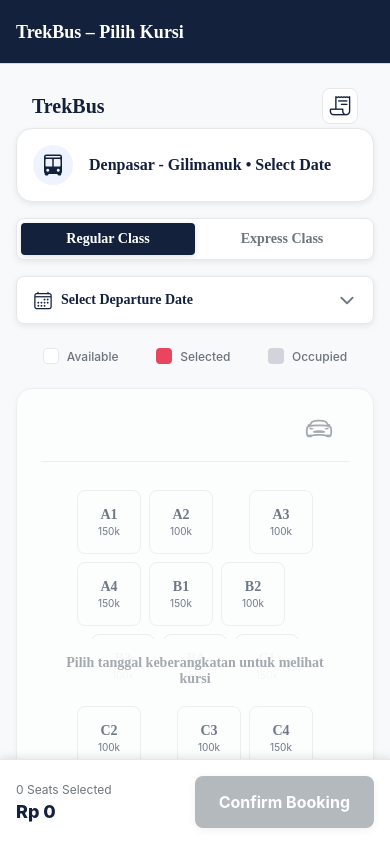
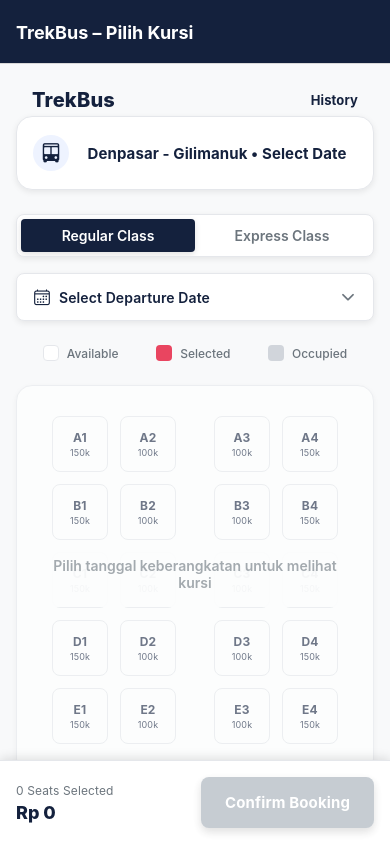
Before and after one commit to Krisnanda7/Bus-Seat-Booking, a React Native app: screen /SeatSelection in a window 390 px wide. Built offline with nearby package versions, Linux system fonts and the light colour scheme.

Commit message:
feat: update font family to 'System' and enhance styling for seat selection screen

```diff
--- a/src/constants/busConfig.ts
+++ b/src/constants/busConfig.ts
@@ -111,7 +111,7 @@
   textOnDark:    '#FFFFFF',
 } as const;
 
-export const FONT_FAMILY = 'Manrope';
+export const FONT_FAMILY = 'System';
 
 export const BORDER_RADIUS = {
   sm:   4,
--- a/src/screens/SeatSelectionScreen.tsx
+++ b/src/screens/SeatSelectionScreen.tsx
@@ -197,15 +197,15 @@
         {/* 1. App Header & Trip Info */}
         <View style={styles.appHeaderRow}>
           <Text style={styles.appTitle}>TrekBus</Text>
-          <TouchableOpacity onPress={() => (navigation as any).navigate('SalesHistory')} style={styles.headerIcon}>
-            <Ionicons name="receipt-outline" size={22} color={COLORS.primary} />
+          <TouchableOpacity onPress={() => (navigation as any).navigate('SalesHistory')}>
+            <Text style={styles.headerLink}>History</Text>
           </TouchableOpacity>
         </View>
 
         <View style={[styles.headerCard, styles.cardShadow]}>
           <View style={styles.routeContainer}>
             <View style={styles.routeIconWrap}>
-              <Ionicons name="bus" size={24} color={COLORS.primary} />
+              <Ionicons name="bus" size={22} color={COLORS.primary} />
             </View>
             <View style={styles.routeTextContainer}>
               <Text style={styles.routeText}>{routeDisplay}</Text>
@@ -231,9 +231,11 @@
 
         {/* 3. Date Picker Chip (Static) */}
         <TouchableOpacity style={[styles.dateChip, styles.cardShadow]} onPress={() => setIsDateModalVisible(true)}>
-          <Ionicons name="calendar-outline" size={20} color={COLORS.primary} />
-          <Text style={styles.dateChipText}>{formattedDepartureLabel()}</Text>
-          <Ionicons name="chevron-down" size={20} color={COLORS.neutral} />
+          <View style={styles.dateChipLeft}>
+            <Ionicons name="calendar-outline" size={18} color={COLORS.primary} />
+            <Text style={styles.dateChipText}>{formattedDepartureLabel()}</Text>
+          </View>
+          <Ionicons name="chevron-down" size={18} color={COLORS.neutral} />
         </TouchableOpacity>
 
         <Modal visible={isDateModalVisible} animationType="slide" transparent>
@@ -280,10 +282,6 @@
 
         {/* 5. Seat Grid (Regular Class) */}
         <View style={[styles.busContainer, styles.cardShadow, !departureDate && styles.lockedBusContainer]}>
-          <View style={styles.driverSection}>
-            <Ionicons name="car-sport-outline" size={28} color={COLORS.neutral} />
-          </View>
-
           <View style={styles.grid}>
             {seats.map((seat) => {
               const isAisleLeft = seat.col === 2;
@@ -352,33 +350,41 @@
   // Header
   headerCard: {
     backgroundColor: COLORS.surface,
-    padding: SPACING.md,
+    paddingVertical: 18,
+    paddingHorizontal: SPACING.md,
     borderRadius: BORDER_RADIUS.lg,
     borderWidth: 1,
     borderColor: COLORS.border,
-    marginBottom: SPACING.md,
+    marginBottom: SPACING.lg,
+    minHeight: 72,
+    justifyContent: 'center',
   },
   routeContainer: {
     flexDirection: 'row',
     alignItems: 'center',
+    justifyContent: 'center',
   },
   routeIconWrap: {
-    width: 40,
-    height: 40,
-    borderRadius: 20,
+    width: 36,
+    height: 36,
+    borderRadius: 18,
     backgroundColor: '#EEF3FF',
     alignItems: 'center',
     justifyContent: 'center',
+    marginRight: SPACING.sm,
   },
   routeTextContainer: {
-    marginLeft: SPACING.md,
     flex: 1,
+    alignItems: 'center',
+    justifyContent: 'center',
   },
   routeText: {
-    fontSize: 16,
+    fontSize: 15,
     fontWeight: '700',
     color: COLORS.textPrimary,
     fontFamily: FONT_FAMILY,
+    letterSpacing: 0.1,
+    textAlign: 'center',
   },
   dateText: {
     fontSize: 14,
@@ -425,6 +431,7 @@
   dateChip: {
     flexDirection: 'row',
     alignItems: 'center',
+    justifyContent: 'space-between',
     backgroundColor: COLORS.surface,
     paddingHorizontal: SPACING.md,
     paddingVertical: SPACING.sm,
@@ -434,13 +441,18 @@
     marginBottom: SPACING.lg,
     minHeight: 48,
   },
+  dateChipLeft: {
+    flexDirection: 'row',
+    alignItems: 'center',
+    flex: 1,
+  },
   dateChipText: {
-    flex: 1,
     marginLeft: SPACING.sm,
     fontSize: 14,
     fontWeight: '600',
     color: COLORS.textPrimary,
     fontFamily: FONT_FAMILY,
+    letterSpacing: 0.1,
   },
 
   // Legend
@@ -474,46 +486,39 @@
     borderWidth: 1,
     borderColor: COLORS.border,
     alignItems: 'center',
-  },
-  driverSection: {
-    width: '100%',
-    alignItems: 'flex-end',
-    paddingRight: SPACING.md,
-    marginBottom: SPACING.lg,
-    borderBottomWidth: 1,
-    borderBottomColor: COLORS.border,
-    paddingBottom: SPACING.md,
+    minHeight: 340,
   },
   grid: {
     flexDirection: 'row',
     flexWrap: 'wrap',
     justifyContent: 'center',
     width: '100%',
-    maxWidth: 360, // responsive cap for larger screens
+    maxWidth: 320,
   },
   seat: {
-    flexBasis: '22%',
-    maxWidth: 64,
-    minWidth: 48,
-    aspectRatio: 1,
+    width: 56,
+    height: 56,
     backgroundColor: COLORS.seatAvailable,
     borderWidth: 1,
     borderColor: COLORS.border,
     borderRadius: BORDER_RADIUS.base,
     alignItems: 'center',
     justifyContent: 'center',
-    margin: SPACING.xs,
+    margin: 6,
   },
   seatLabel: {
-    fontSize: 14,
+    fontSize: 12,
     fontWeight: '700',
     color: COLORS.textPrimary,
     fontFamily: FONT_FAMILY,
+    letterSpacing: 0.2,
   },
   seatPrice: {
-    fontSize: 10,
+    fontSize: 9,
     color: COLORS.textSecondary,
     marginTop: 2,
+    fontFamily: FONT_FAMILY,
+    letterSpacing: 0.1,
   },
 
   // Bottom Bar
@@ -529,11 +534,10 @@
     flexDirection: 'row',
     alignItems: 'center',
     justifyContent: 'space-between',
-    // Shadow for iOS/Android
     shadowColor: '#000',
     shadowOffset: { width: 0, height: -2 },
-    shadowOpacity: 0.1,
-    shadowRadius: 8,
+    shadowOpacity: 0.12,
+    shadowRadius: 10,
     elevation: 20,
   },
   summaryContainer: {
@@ -543,32 +547,37 @@
     fontSize: 12,
     color: COLORS.textSecondary,
     marginBottom: 4,
+    fontFamily: FONT_FAMILY,
+    letterSpacing: 0.12,
   },
   summaryPrice: {
     fontSize: 18,
     fontWeight: '800',
     color: COLORS.textPrimary,
+    fontFamily: FONT_FAMILY,
   },
   confirmButton: {
-    backgroundColor: COLORS.secondary,
+    backgroundColor: COLORS.primary,
     paddingHorizontal: SPACING.lg,
     paddingVertical: SPACING.md,
     borderRadius: BORDER_RADIUS.base,
     marginLeft: SPACING.md,
     shadowColor: '#000',
-    shadowOffset: { width: 0, height: 2 },
-    shadowOpacity: 0.12,
-    shadowRadius: 8,
-    elevation: 4,
+    shadowOffset: { width: 0, height: 4 },
+    shadowOpacity: 0.16,
+    shadowRadius: 10,
+    elevation: 6,
   },
   confirmButtonDisabled: {
-    backgroundColor: COLORS.neutral,
-    opacity: 0.5,
+    backgroundColor: '#B8C0C8',
+    opacity: 0.8,
   },
   confirmButtonText: {
     color: COLORS.textOnDark,
     fontWeight: '700',
-    fontSize: 16,
+    fontSize: 15,
+    fontFamily: FONT_FAMILY,
+    letterSpacing: 0.12,
   },
   appHeaderRow: {
     paddingHorizontal: SPACING.md,
@@ -583,17 +592,14 @@
     fontWeight: '800',
     color: COLORS.primary,
     fontFamily: FONT_FAMILY,
+    letterSpacing: 0.2,
   },
-  headerIcon: {
-    padding: SPACING.xs,
-    backgroundColor: COLORS.surface,
-    borderRadius: BORDER_RADIUS.base,
-    borderWidth: 1,
-    borderColor: COLORS.border,
-    width: 36,
-    height: 36,
-    alignItems: 'center',
-    justifyContent: 'center',
+  headerLink: {
+    color: COLORS.primary,
+    fontWeight: '700',
+    fontSize: 13,
+    fontFamily: FONT_FAMILY,
+    letterSpacing: 0.12,
   },
   modalOverlay: {
     flex: 1,
```
